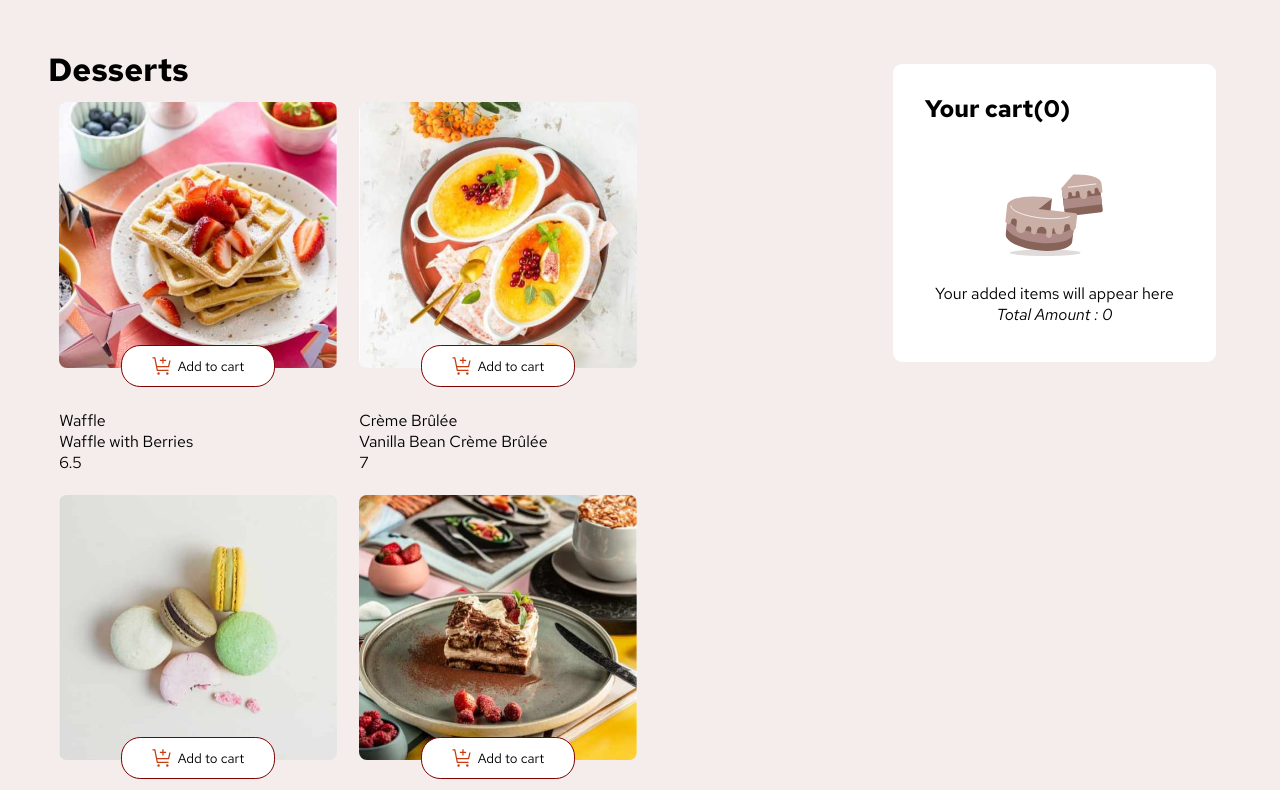
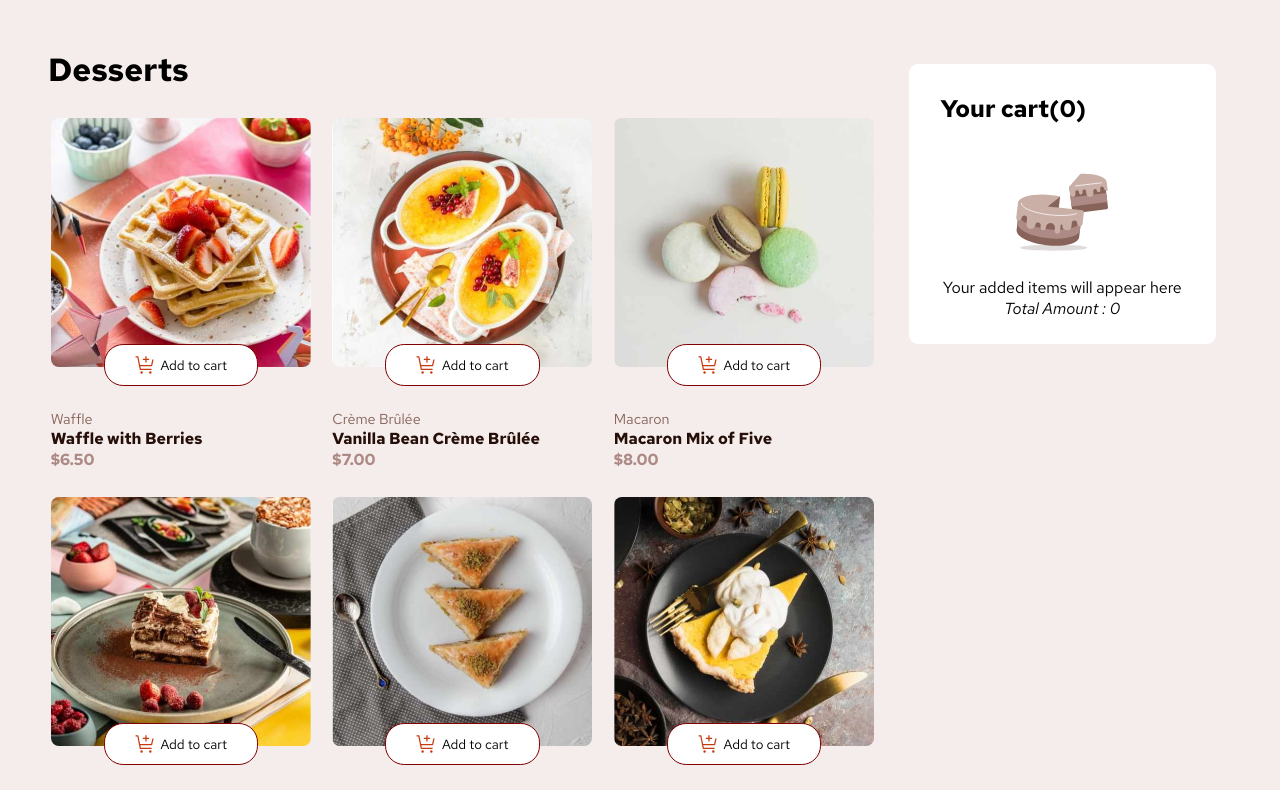
Before and after one commit to bleyyannick/FM_product-list-with-cart_NgVersion, an Angular app: page / in a window 1280 px wide. Shown: the top 790 px of the page. Built offline with nearby package versions, Linux system fonts and the light colour scheme.

Commit message:
wip: resizing product list

```diff
--- a/src/app/app.component.css
+++ b/src/app/app.component.css
@@ -2,9 +2,13 @@
 :host {
     display: flex;
 }
+h1 {
+    margin-bottom: 1.5rem;
+}
 
 main {
-    width: 70%;
+    width: 75%;
+
 }
 aside {
     width: 30%;
--- a/src/app/cart/cart.component.css
+++ b/src/app/cart/cart.component.css
@@ -1,7 +1,8 @@
 .cart {
     background: white;
     width: 100%;
-    min-height: 280px;
+    min-height:250px;
+    max-height: 280px;
     padding: 1.8rem 2rem 2.3rem;
     border-radius: 9px;
     display:flex;
--- a/src/app/product/product-item/product-item.component.css
+++ b/src/app/product/product-item/product-item.component.css
@@ -4,10 +4,9 @@
 }
 .product-item {
     align-items: start;
-    min-height: 380px;;
-    min-width: 250px;
-    max-width: 300px;
-    padding: .7rem;
+    min-height: 280px;;
+    width: 260px;
+    margin: .2rem 1rem 1.5rem 0;
 }
 .product-image {
     height: 60%;
@@ -54,3 +53,20 @@ img:hover {
 .icon-cart {
     margin-right: 5px;
 }
+
+
+
+.product-description p:first-of-type {
+    color: hsl(12, 20%, 44%);
+    font-size: .9rem;
+    font-weight: thin;
+}
+
+.product-description p:nth-child(2) {
+    color:  hsl(14, 65%, 9%);
+    font-weight: 700;
+}
+.product-description p:nth-child(3) {
+    color: hsl(7, 20%, 60%);
+    font-weight: 700;
+}
--- a/src/app/product/product-item/product-item.component.ts
+++ b/src/app/product/product-item/product-item.component.ts
@@ -1,10 +1,11 @@
+import { CurrencyPipe } from '@angular/common';
 import { Component, input, output } from '@angular/core';
 import { selectableProduct } from 'src/app/models/product';
 
 @Component({
   selector: 'app-product-item',
   standalone: true,
-  imports: [],
+  imports: [CurrencyPipe],
   template: `
     <article class="product-item">
       <div class="product-image">
@@ -33,7 +34,7 @@ import { selectableProduct } from 'src/app/models/product';
       <div class="product-description">
           <p> {{item().item.category}}</p>
           <p>{{item().item.name}}</p>
-          <p>{{item().item.price}}</p>
+          <p>{{ toFormatPrice(item().item.price)}}</p>
       </div>
   </article>
   `,
@@ -61,6 +62,10 @@ export class ProductItemComponent {
     return this.item().isSelected;
   }
 
+  toFormatPrice(price: number) {
+    return new CurrencyPipe('en-US').transform(price);
+  }
+
 
 
 }
--- a/src/app/product/product-list/product-list.component.css
+++ b/src/app/product/product-list/product-list.component.css
@@ -1,4 +1,5 @@
 :host {
     display:flex;
     flex-wrap: wrap;
+    justify-content: space-around;
 }
```
